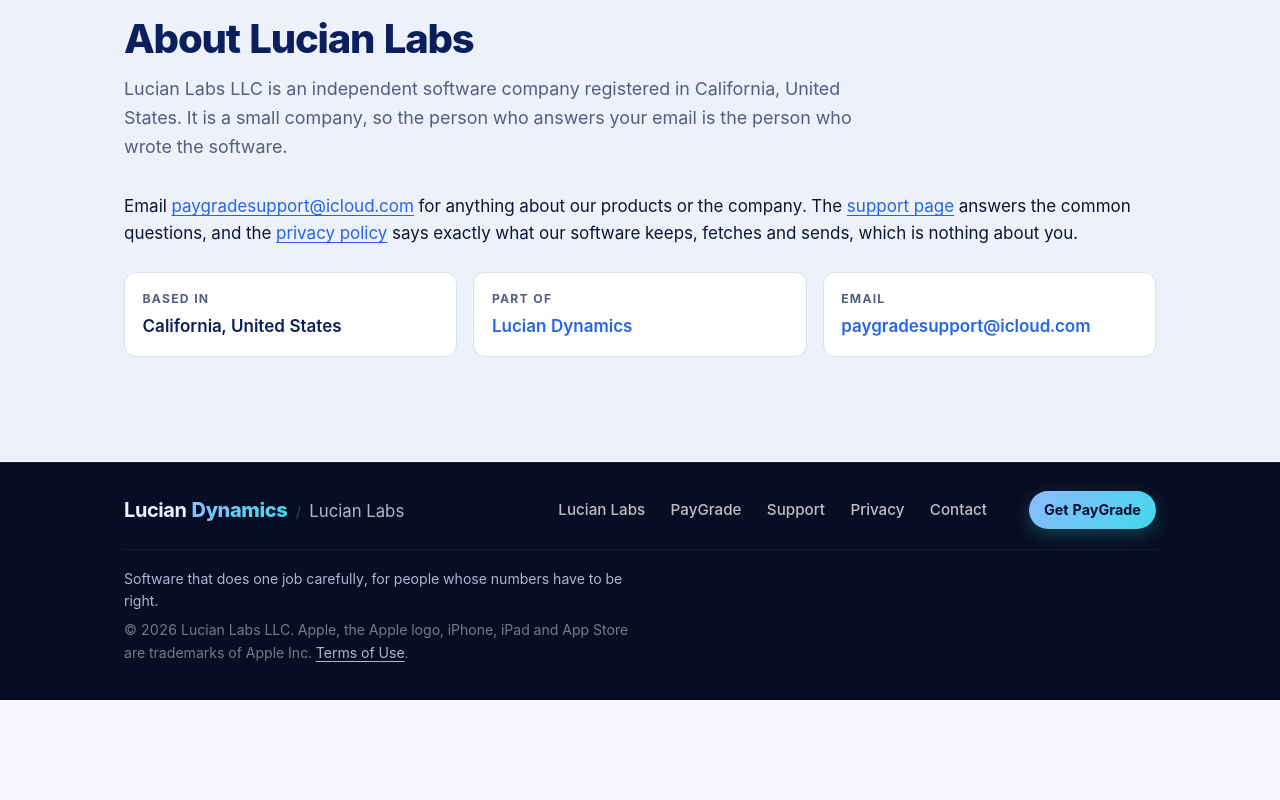
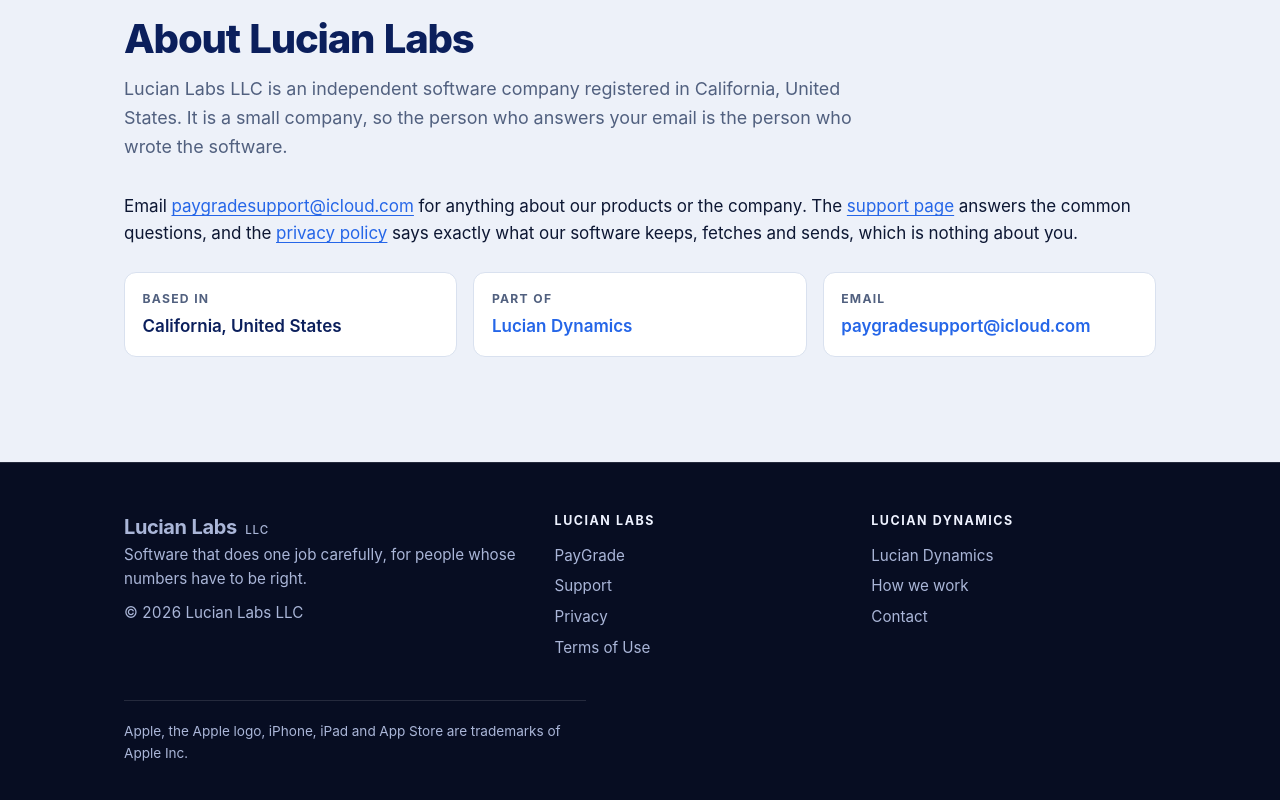
Before and after one commit to LucianLabsLLC/lucian-dynamics-site, a plain HTML site: page labs/index.html in a window 1280 px wide. Shown: the part 2835-3635 px from the top of the page. Before the commit the page ends 3535 px from the top, so only its background shows below. Drawn offline with Linux system fonts and the light colour scheme.

Commit message:
The three-column footer returns
Co-Authored-By: Claude Fable 5.1 <noreply@anthropic.com>

```diff
--- a/labs/index.html
+++ b/labs/index.html
@@ -130,25 +130,33 @@
 
 <footer class="site-footer">
   <div class="wrap">
-    <div class="foot-bar">
-      <div class="brand">
-        <a class="wordmark" href="../">Lucian <b>Dynamics</b></a>
-        <span class="crumb" aria-hidden="true">/</span>
-        <span class="place">Lucian Labs</span>
+    <div class="cols">
+      <div>
+        <a class="wordmark" href="./">
+          Lucian Labs <small>LLC</small>
+        </a>
+        <p>Software that does one job carefully, for people whose numbers have to be right.</p>
+        <p>© 2026 Lucian Labs LLC</p>
       </div>
-      <nav class="site-nav" aria-label="Footer">
-        <a href="./">Lucian Labs</a>
+      <div>
+        <h4>Lucian Labs</h4>
+        <nav aria-label="Lucian Labs">
           <a href="paygrade.html">PayGrade</a>
           <a href="support.html">Support</a>
           <a href="privacy.html">Privacy</a>
+          <a href="https://sites.google.com/view/paygrade-terms">Terms of Use</a>
+        </nav>
+      </div>
+      <div>
+        <h4>Lucian Dynamics</h4>
+        <nav aria-label="Lucian Dynamics">
+          <a href="../">Lucian Dynamics</a>
+          <a href="../#how">How we work</a>
           <a href="../#contact">Contact</a>
         </nav>
-      <a class="cta-link" href="https://apps.apple.com/app/id6770016239">Get PayGrade</a>
       </div>
-    <div class="foot-meta">
-      <p>Software that does one job carefully, for people whose numbers have to be right.</p>
-      <p class="legal">© 2026 Lucian Labs LLC. Apple, the Apple logo, iPhone, iPad and App Store are trademarks of Apple Inc. <a href="https://sites.google.com/view/paygrade-terms">Terms of Use</a>.</p>
     </div>
+    <p class="legal">Apple, the Apple logo, iPhone, iPad and App Store are trademarks of Apple Inc.</p>
   </div>
 </footer>
 </body>
--- a/site.css
+++ b/site.css
@@ -365,23 +365,17 @@ li + li { margin-top: .4em; }
 .toc a { text-decoration: none; }
 .toc a:hover { text-decoration: underline; }
 
-/* ---------- Footer: the header again, with the small print beneath ---------- */
-.site-footer { background: var(--band); color: var(--band-muted); border-top: 1px solid rgba(255, 255, 255, .08); padding: 1.75rem 0 2.25rem; font-size: .95rem; }
-.foot-bar {
-  display: grid; grid-template-columns: minmax(0, 1fr) auto; grid-template-areas: "brand cta" "nav nav";
-  align-items: center; column-gap: .75rem; row-gap: .2rem;
-}
-@media (min-width: 760px) {
-  .foot-bar { grid-template-columns: auto minmax(0, 1fr) auto; grid-template-areas: "brand nav cta"; column-gap: 2rem; }
-}
-.foot-meta {
-  margin-top: 1.25rem; padding-top: 1.1rem; border-top: 1px solid rgba(255, 255, 255, .06);
-  display: flex; flex-wrap: wrap; justify-content: space-between; gap: .4rem 2rem; font-size: .88rem;
-}
-.foot-meta p { margin: 0; max-width: 36em; }
-.foot-meta .legal { color: rgba(255, 255, 255, .45); }
-.foot-meta a { color: var(--band-muted); }
-.foot-meta a:hover { color: var(--band-ink); }
+/* ---------- Footer ---------- */
+.site-footer { background: var(--band); color: var(--band-muted); padding: 3rem 0 2.5rem; font-size: .95rem; border-top: 1px solid var(--band-line); }
+.site-footer .cols { display: grid; gap: 2rem; }
+@media (min-width: 760px) { .site-footer .cols { grid-template-columns: 1.4fr 1fr 1fr; } }
+.site-footer h4 { color: var(--band-ink); font-size: .78rem; letter-spacing: .12em; text-transform: uppercase; margin: 0 0 .8rem; }
+.site-footer nav { display: grid; gap: .4rem; }
+.site-footer a { color: var(--band-muted); text-decoration: none; }
+.site-footer a:hover { color: var(--band-ink); text-decoration: underline; }
+.site-footer .wordmark { margin-bottom: .8rem; }
+.site-footer p { margin: 0 0 .6rem; max-width: 34em; }
+.site-footer .legal { margin-top: 2.5rem; padding-top: 1.25rem; border-top: 1px solid var(--band-line); font-size: .85rem; }
 
 @media (prefers-reduced-motion: no-preference) {
   html { scroll-behavior: smooth; }
```
Also changed, not shown: index.html (+20 -9 lines), labs/paygrade.html (+19 -11 lines), labs/privacy.html (+19 -11 lines), labs/support.html (+19 -11 lines). Lines whose indentation alone changed are shown as unchanged.
